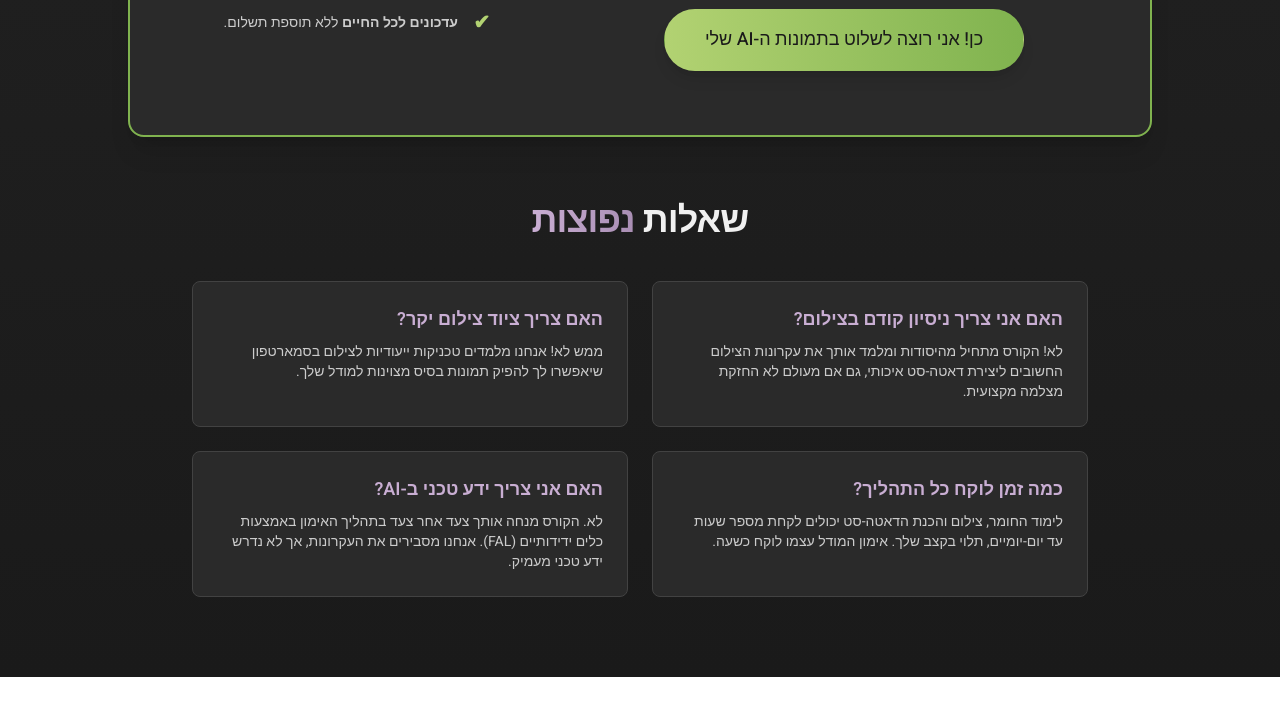
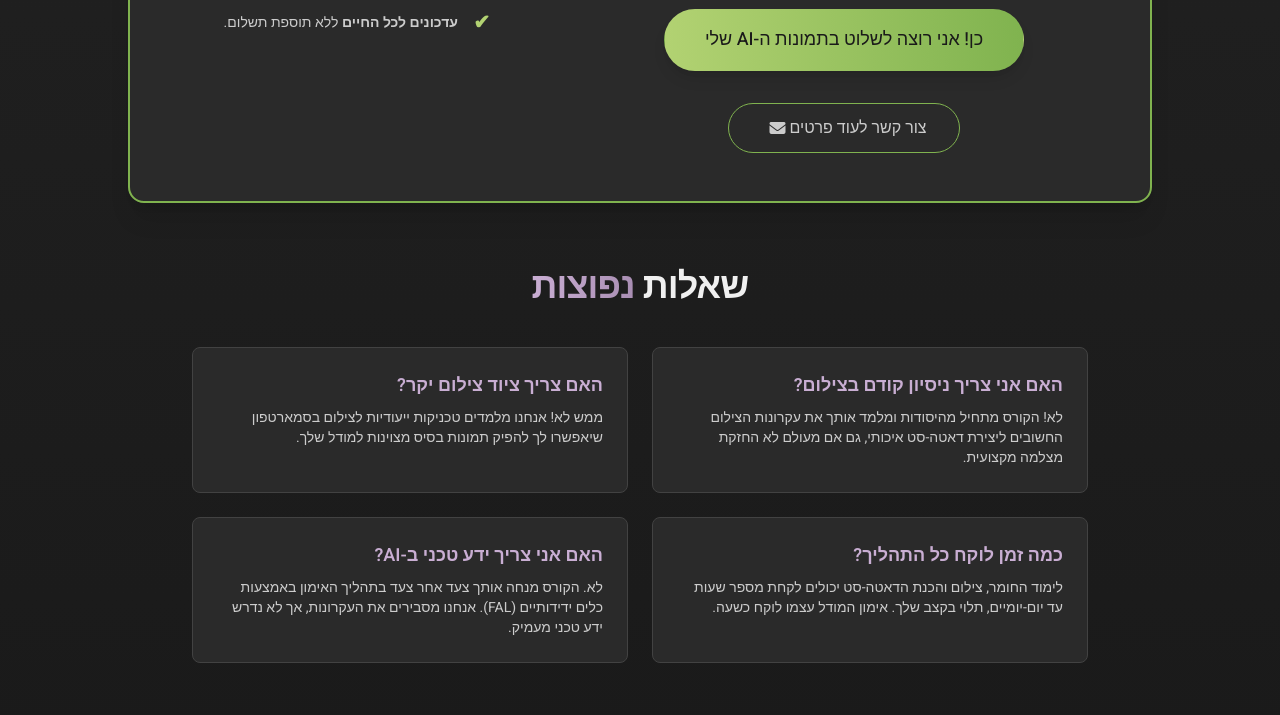
Before and after one commit to softwarecreatorsai/image-ai-course, a plain HTML site: page index.html in a window 1280 px wide. Shown: the part 6318-7033 px from the top of the page. Before the commit the page ends 6995 px from the top, so only its background shows below. Drawn offline with nearby package versions, Linux system fonts and the light colour scheme.

Commit message:
feat(index.html): add contact link for more details
Add a "Contact Us" button below the existing CTA to provide users with an additional way to inquire about the service

```diff
--- a/index.html
+++ b/index.html
@@ -629,6 +629,13 @@
               <a href="https://www.softwarecreatorsai.com/plans-pricing" target="_blank" rel="noopener noreferrer" class="w-full md:w-auto inline-flex items-center justify-center px-10 py-4 border border-transparent text-lg font-medium rounded-full text-[var(--background)] bg-gradient-to-r from-[var(--text-primary)] to-[var(--accent)] hover:brightness-110 shadow-lg hover:shadow-xl transition-all transform hover:scale-105 mb-4">
                 כן! אני רוצה לשלוט בתמונות ה-AI שלי
               </a>
+
+              <div class="mt-4">
+                <a href="https://www.softwarecreatorsai.com/contact-us" target="_blank" rel="noopener noreferrer" class="w-full md:w-auto inline-flex items-center justify-center px-8 py-3 border border-[var(--accent)] text-[var(--text-white-subtle)] text-base font-medium rounded-full bg-transparent hover:bg-[var(--light-bg)]/50 transition-all">
+                  צור קשר לעוד פרטים
+                  <i class="fas fa-envelope ml-2 mr-1"></i>
+                </a>
+              </div>
             </div>
 
             <div class="p-8 md:p-12 md:col-span-2 bg-[var(--dark-accent)]/50">
@@ -645,7 +652,6 @@
             </div>
           </div>
         </div>
-
         <div id="faq" class="animate-on-scroll">
            <h2 class="text-3xl md:text-4xl font-bold tracking-tight mb-10 text-center text-[var(--white)]">
               שאלות <span class="text-gradient-secondary">נפוצות</span>
```
Also changed, not shown: 1 other file.
